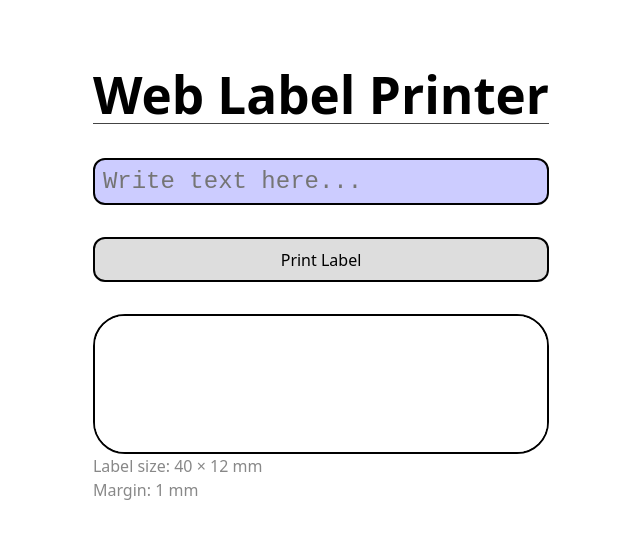
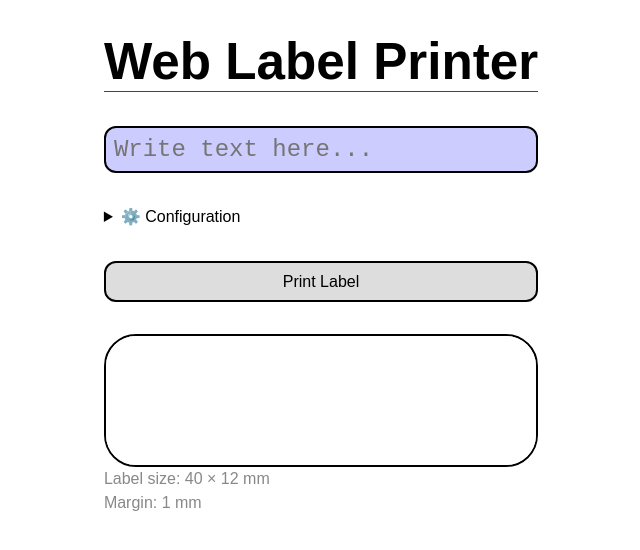
Before and after one commit to dmsc/web-label-printer, a Svelte app: page / in a window 1280 px wide. Shown: the top 550 px of the page, without its empty margins (319-959 px from the left). Built offline with nearby package versions, Linux system fonts and the light colour scheme.

Commit message:
Allow configuration of label parameters.

```diff
--- a/src/App.svelte
+++ b/src/App.svelte
@@ -3,10 +3,15 @@
     | CanvasRenderingContext2D
     | OffscreenCanvasRenderingContext2D;
 
-  // Width and height in 0.125 mm units
-  let label_width = $state(40 * 8);
-  let label_height = $state(12 * 8);
-  let margin = $state(1 * 8);
+  // Dimensions in mm
+  let label_width_mm = $state(40);
+  let label_height_mm = $state(12);
+  let margin_mm = $state(1);
+
+  // Width and height in 0.125 mm units (derived, rounded to integers)
+  let label_width = $derived(Math.round(label_width_mm * 8));
+  let label_height = $derived(Math.round(label_height_mm * 8));
+  let margin = $derived(Math.round(margin_mm * 8));
   let text = $state("");
   let canvas: HTMLCanvasElement | undefined = $state();
   let pixelData = new Uint8Array();
@@ -171,6 +176,20 @@
   <h1>Web Label Printer</h1>
   <div class="r">
     <textarea bind:value={text} placeholder="Write text here..."></textarea>
+    <details>
+      <summary>⚙️ Configuration</summary>
+      <div class="config">
+        <label>
+          Label Width (mm): <input type="number" bind:value={label_width_mm} min="1" max="100" step="0.1" />
+        </label>
+        <label>
+          Label Height (mm): <input type="number" bind:value={label_height_mm} min="1" max="100" step="0.1" />
+        </label>
+        <label>
+          Margin (mm): <input type="number" bind:value={margin_mm} min="0" max="10" step="0.1" />
+        </label>
+      </div>
+    </details>
     <button>Print Label</button>
     <div class="l">
       <canvas bind:this={canvas} width={label_width} height={label_height}>
@@ -245,4 +264,30 @@
   button:hover {
     background-color: #ccc;
   }
+  details {
+    width: 100%;
+    box-sizing: border-box;
+  }
+  .config {
+    display: flex;
+    flex-direction: column;
+    gap: 0.5em;
+    padding: 1em;
+    border: 2px solid #ddd;
+    border-radius: 12px;
+    background-color: #f9f9f9;
+  }
+  .config label {
+    display: flex;
+    justify-content: space-between;
+    align-items: center;
+    font-weight: 500;
+  }
+  .config input {
+    width: 80px;
+    padding: 0.3em;
+    border: 1px solid #ccc;
+    border-radius: 6px;
+    text-align: center;
+  }
 </style>
--- a/src/app.css
+++ b/src/app.css
@@ -1,5 +1,5 @@
 :root {
-  font-family: system-ui, Avenir, Helvetica, Arial, sans-serif;
+  font-family: sans-serif;
   line-height: 1.5;
   font-weight: 400;
 
@@ -9,8 +9,6 @@
 
   font-synthesis: none;
   text-rendering: optimizeLegibility;
-  -webkit-font-smoothing: antialiased;
-  -moz-osx-font-smoothing: grayscale;
 }
 
 body {
@@ -23,6 +21,5 @@ body {
 #app {
   max-width: 1280px;
   margin: 0 auto;
-  padding: 2rem;
-  text-align: center;
+  padding: 0 2rem;
 }
```
